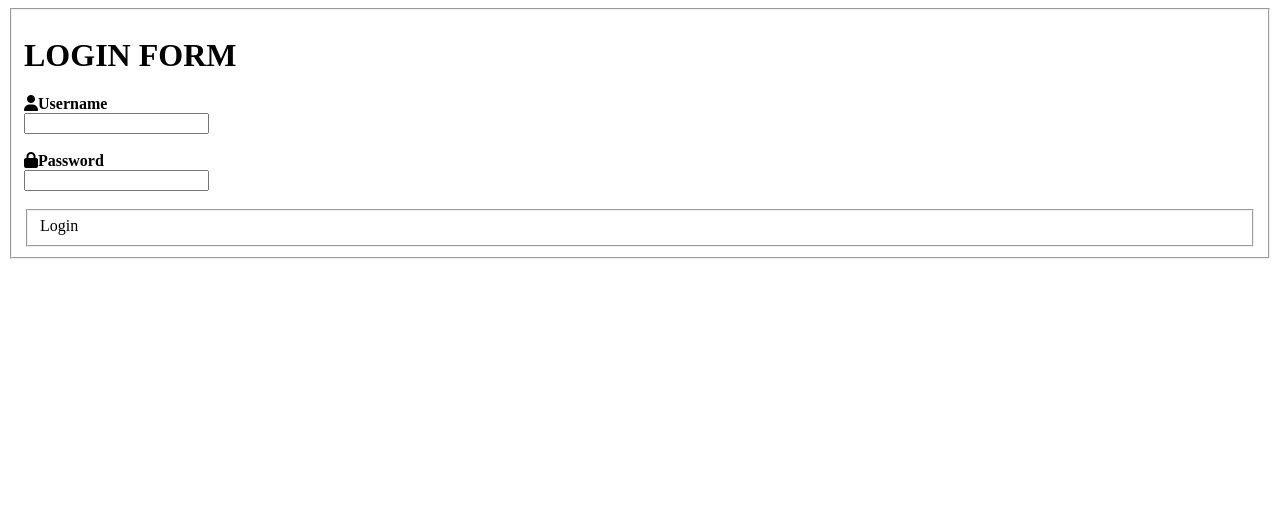
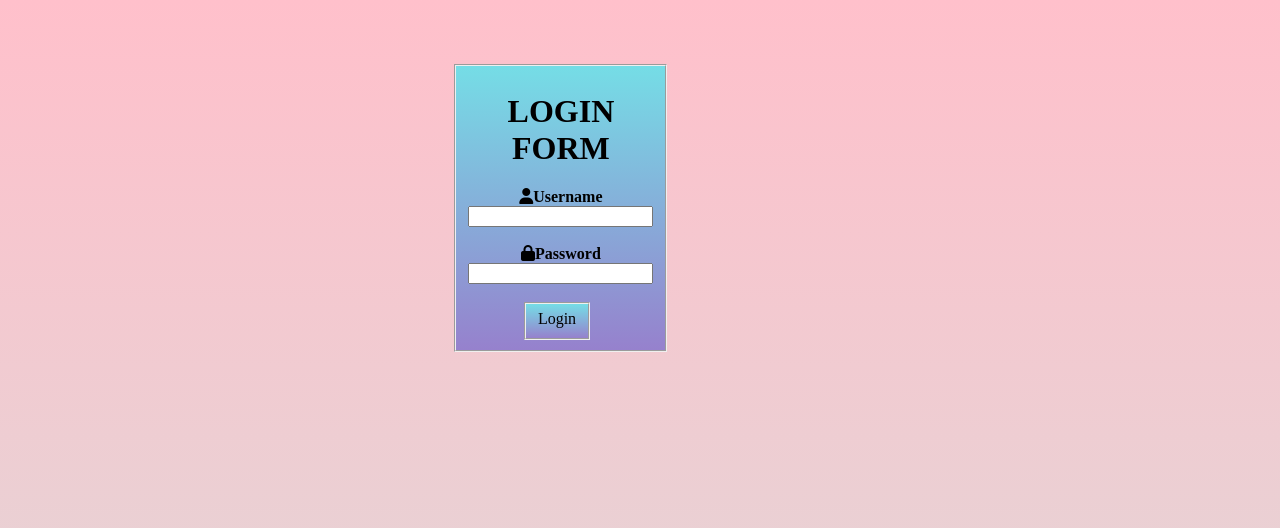
Before and after one commit to Sharvarihatewar14/practical07, a plain HTML site: page index.html in a window 1280 px wide. Drawn offline with Linux system fonts and the light colour scheme.

Commit message:
Update and rename user.html to index.html

```diff
--- a/user.html
+++ b/index.html
@@ -2,7 +2,7 @@
 <head>
 <title>login form </title>
 <link rel="stylesheet" href="https://cdnjs.cloudflare.com/ajax/libs/font-awesome/6.4.0/css/all.min.css" integrity="sha512-iecdLmaskl7CVkqkXNQ/ZH/XLlvWZOJyj7Yy7tcenmpD1ypASozpmT/E0iPtmFIB46ZmdtAc9eNBvH0H/ZpiBw==" crossorigin="anonymous" referrerpolicy="no-referrer" />
-<link rel="stylesheet"href="styleee.css" type="text/css">
+<link rel="stylesheet"href="style.css" type="text/css">
 </head>
 <body>
 <fieldset>
```
